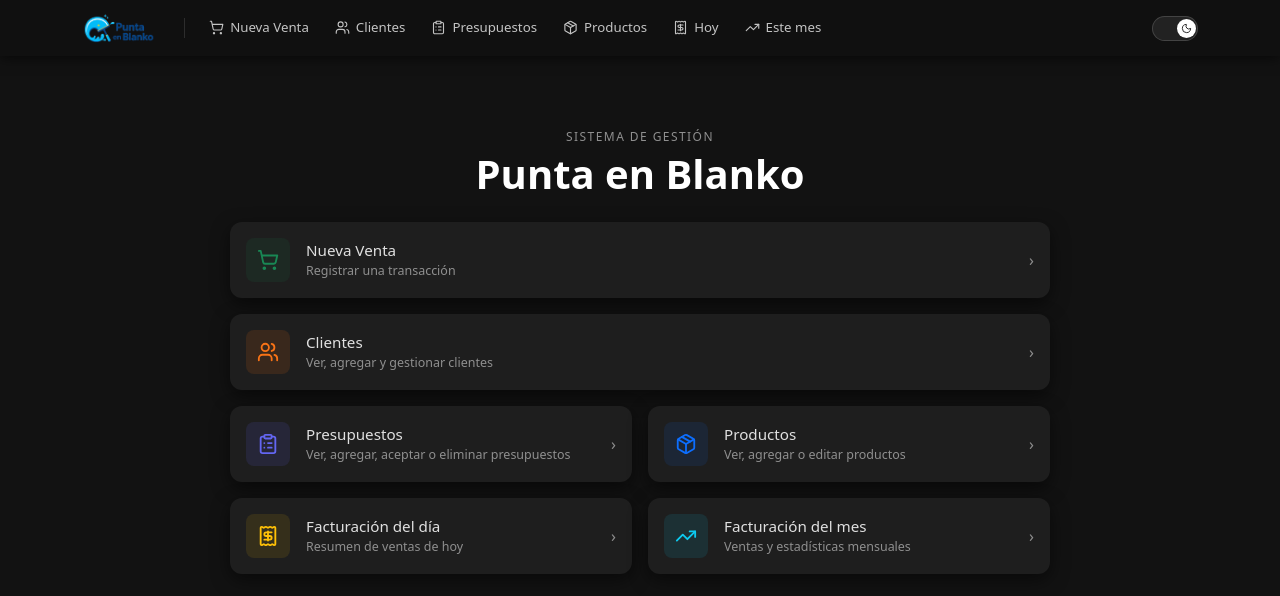
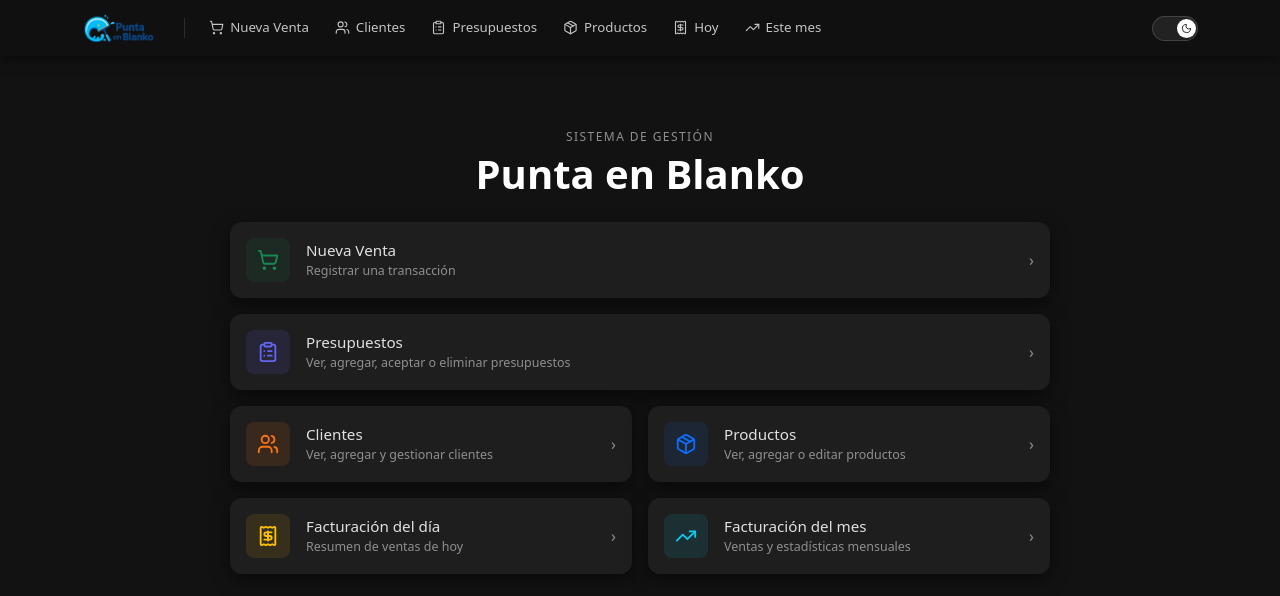
Before and after one commit to diegomanildo/PuntaEnBlanko, a React (Vite) app: page / in a window 1280 px wide. Shown: the top 596 px of the page. Built offline with nearby package versions, Linux system fonts and the light colour scheme; no server answers.

Commit message:
fix: reorder Clientes menu item for improved navigation

```diff
--- a/src/pages/Home.jsx
+++ b/src/pages/Home.jsx
@@ -44,19 +44,19 @@ function Home() {
       big: true,
     },
     {
+      to: "/presupuestos",
+      icon: <ClipboardList size={22} />,
+      label: "Presupuestos",
+      sub: "Ver, agregar, aceptar o eliminar presupuestos",
+      iconStyle: { background: "rgba(99, 102, 241, 0.12)", color: "#6366f1" },
+      big: true,
+    },
+    {
       to: "/clientes",
       icon: <Users size={22} />,
       label: "Clientes",
       sub: "Ver, agregar y gestionar clientes",
       iconStyle: { background: "rgba(249, 115, 22, 0.12)", color: "#f97316" },
-      big: true,
-    },
-    {
-      to: "/presupuestos",
-      icon: <ClipboardList size={22} />,
-      label: "Presupuestos",
-      sub: "Ver, agregar, aceptar o eliminar presupuestos",
-      iconStyle: { background: "rgba(99, 102, 241, 0.12)", color: "#6366f1" },
       big: false,
     },
     {
```
Also changed, not shown: notas.txt.
